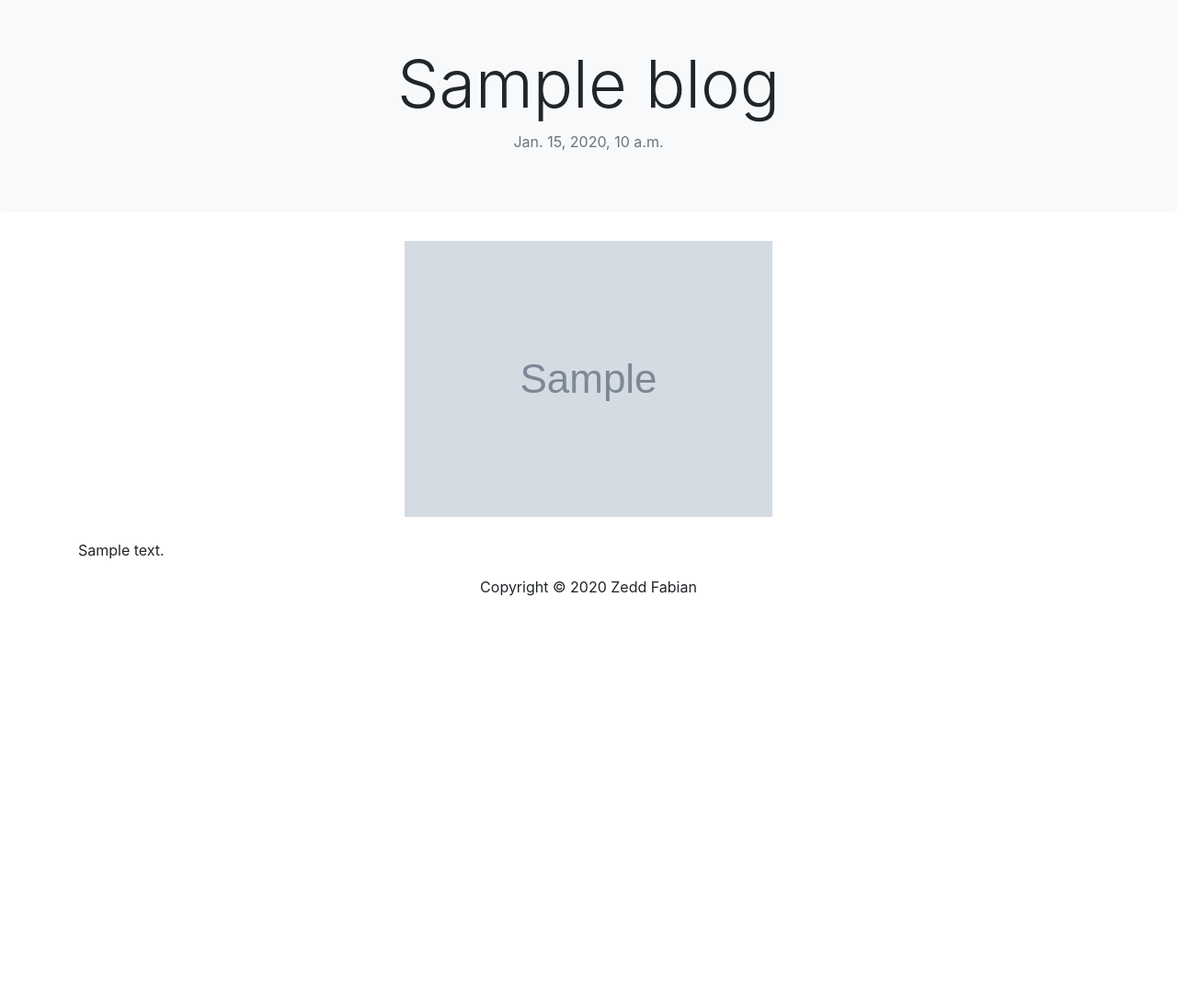
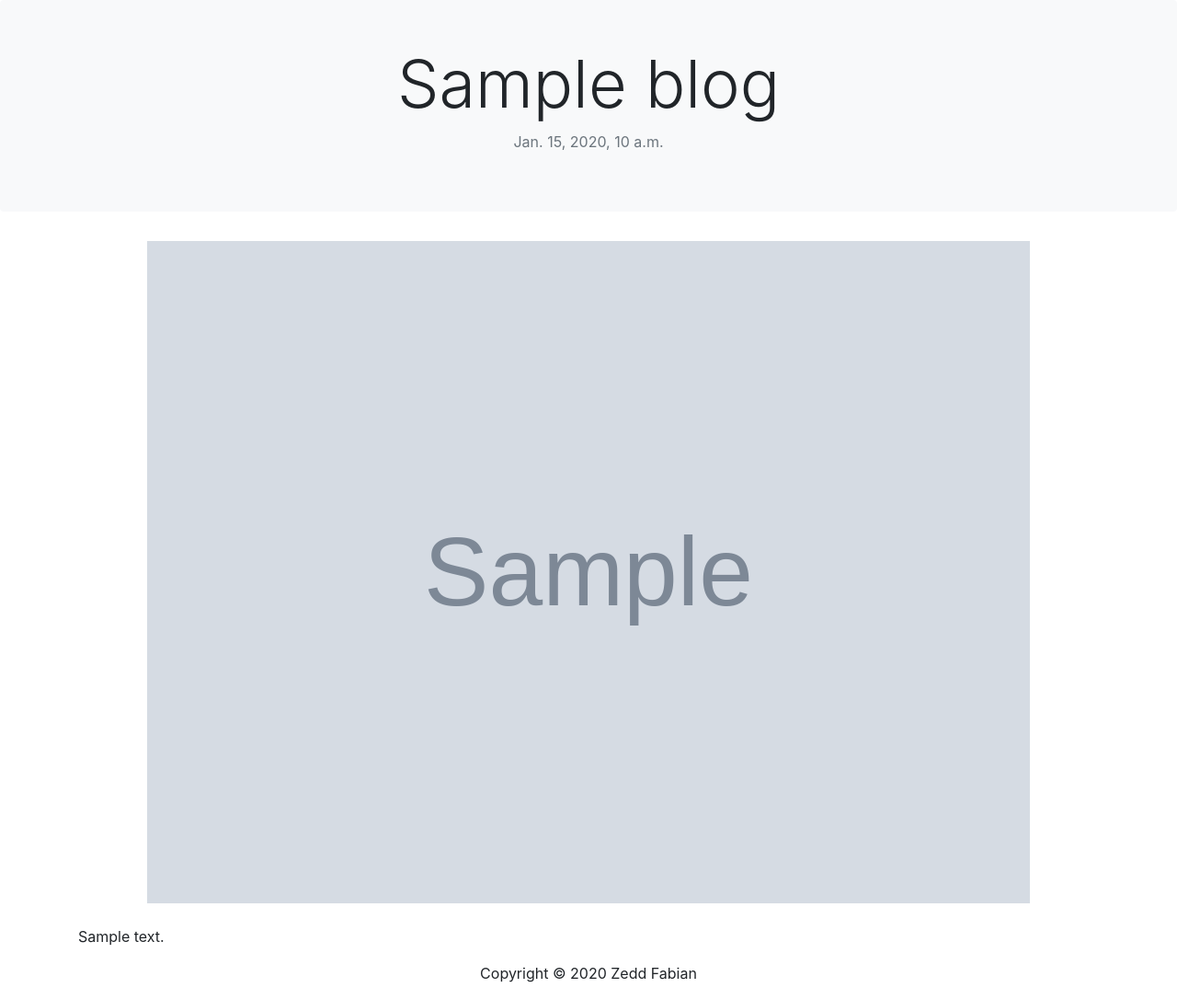
Before and after one commit to zeddrix/portfolio-project, a Django app: template blog/templates/blog/content.html in a window 1280 px wide. Shown: the part 56-1142 px from the top of the page at 92% size. Before the commit the page ends 704 px from the top, so only its background shows below. Run offline with Django 3.2, Linux system fonts and the light colour scheme; the template is opened without the code that fills it: most values are stand-ins (such as "Sample title", 1, 10 or a date in 2020); grey boxes marked "Sample" are stand-in pictures; data that the repository does not hold is empty; some libraries are stand-ins or nearby versions.

Commit message:
Implemented a max size for images.

```diff
--- a/blog/templates/blog/content.html
+++ b/blog/templates/blog/content.html
@@ -34,6 +34,11 @@
         -ms-user-select: none;
         user-select: none;
       }
+
+    .img-max {
+        max-width: 60em;
+        width:100%;
+    }
 
       @media (min-width: 768px) {
         .bd-placeholder-img-lg {
@@ -72,7 +77,7 @@
     </div>
   </div>
   <div class="text-center">
-     <img class="img-fluid" src="{{ blog.image.url }}"/>
+     <img class="img-fluid img-max" src="{{ blog.image.url }}"/>
   </div>
   <br>
     <div class="container">
```
